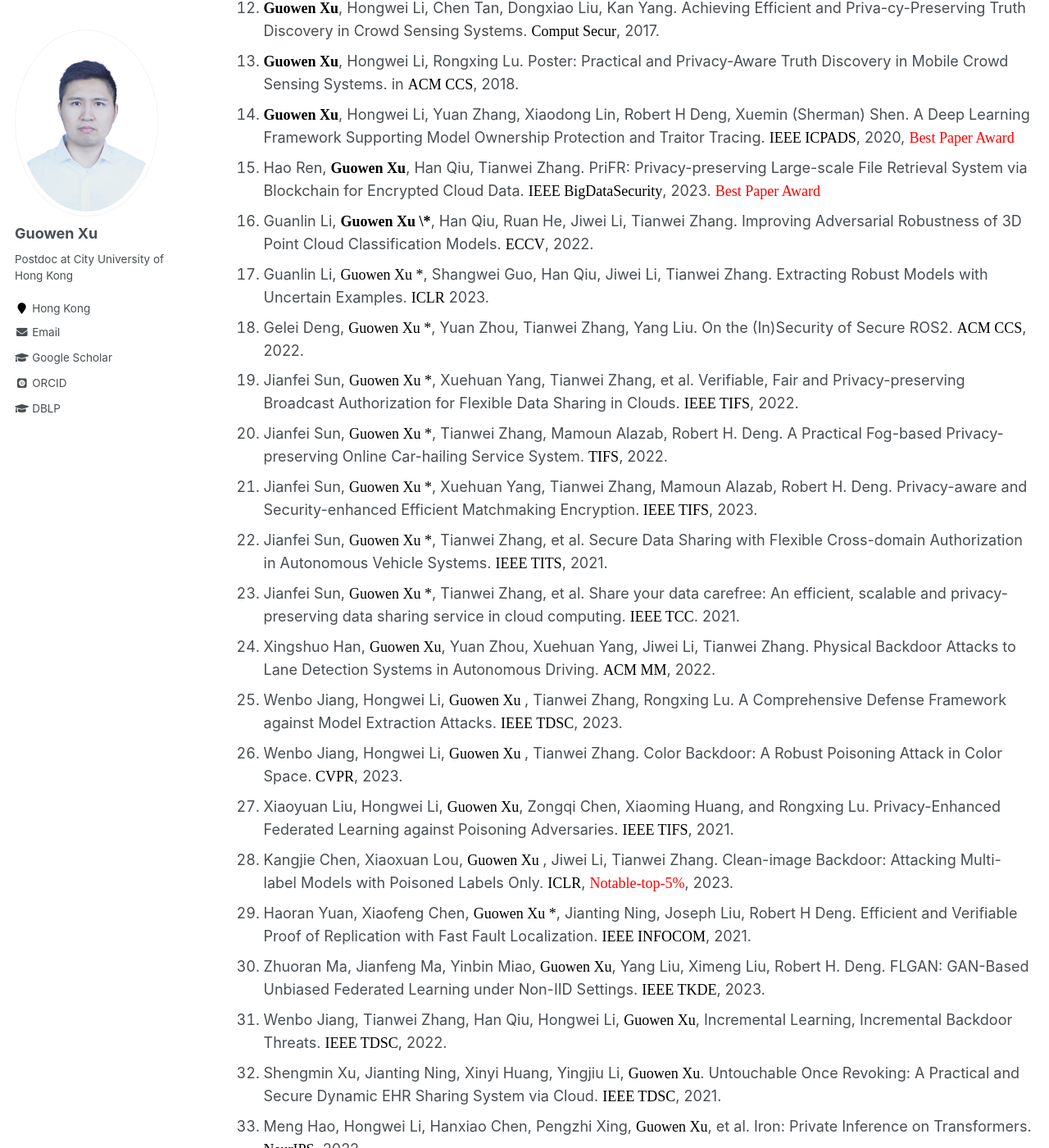
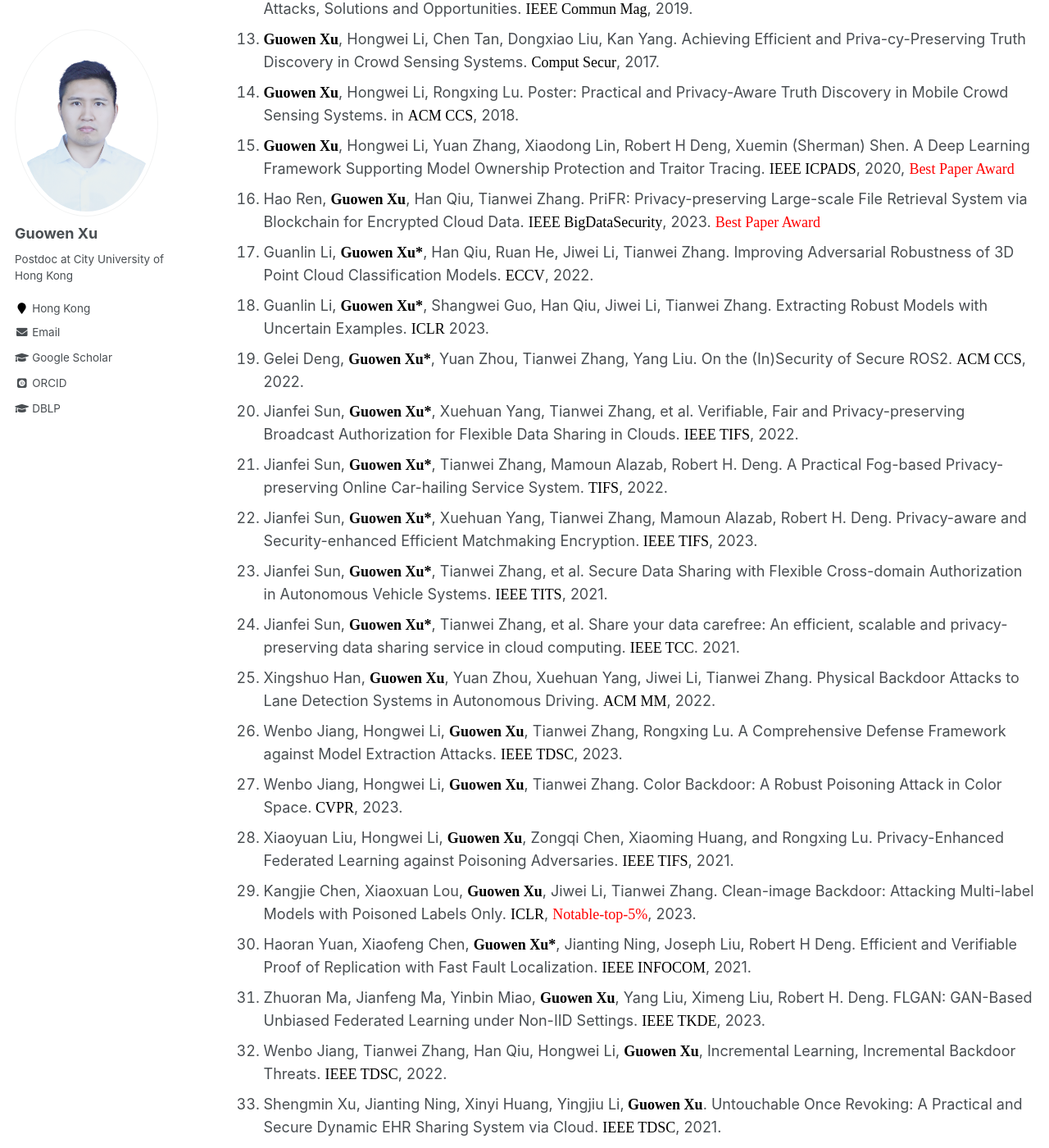
Before and after one commit to Guowen-xu/guowen-xu.github.io, a Jekyll site: the page built from _pages/publications.md, in a window 1280 px wide and 1400 px high, scrolled down 1119 px. Shown: the whole window at 82% size. Built offline with Jekyll 4.4.1, drawn with Linux system fonts in a browser that asks for light colours; some web fonts are replaced.

Commit message:
Update publications.md

```diff
--- a/_pages/publications.md
+++ b/_pages/publications.md
@@ -22,7 +22,7 @@ You can find my articles on my [Google Scholar](https://scholar.google.com.hk/ci
 6. **<font face="Times New Roman" color=black size=4> Guowen Xu</font>**, Xingshuo Han, Shengmin Xu, Tianwei Zhang, Hongwei Li, et al. Hercules: Boosting the Performance of Privacy-preserving Federated Learning. <font face="Times New Roman" color=black size=4> IEEE TDSC</font>, 2022.
 7. **<font face="Times New Roman" color=black size=4> Guowen Xu</font>**, Shengmin Xu, Jinhua Ma, Jianting Ning, Xinyi Huang. An Adaptively Secure and Efficient Data Sharing System for Dynamic User Groups in Cloud. <font face="Times New Roman" color=black size=4> IEEE TIFS</font>, 2023.
 8. **<font face="Times New Roman" color=black size=4> Guowen Xu</font>**, Hongwei Li, Hao Ren, Jianfei Sun, Shengmin Xu, Jianting Ning, Robert H. Deng. Secure and Verifiable Inference in Deep Neural Networks.<font face="Times New Roman" color=black size=4> ACM ACSAC</font>, 2021.
-9.**<font face="Times New Roman" color=black size=4> Guowen Xu</font>**, Hongwei Li, Shengmin Xu, Hao Ren, Kan Yang, Yinghui Zhang, Jianfei Sun, Robert H. Deng. Catch You If You Deceive Me: Verifiable and Privacy-aware Truth Discovery in Crowd Sensing Systems. <font face="Times New Roman" color=black size=4> ACM ASIACCS</font>, 2020.
+9. **<font face="Times New Roman" color=black size=4> Guowen Xu</font>**, Hongwei Li, Shengmin Xu, Hao Ren, Kan Yang, Yinghui Zhang, Jianfei Sun, Robert H. Deng. Catch You If You Deceive Me: Verifiable and Privacy-aware Truth Discovery in Crowd Sensing Systems. <font face="Times New Roman" color=black size=4> ACM ASIACCS</font>, 2020.
 10. **<font face="Times New Roman" color=black size=4> Guowen Xu</font>**, Guanlin Li, Shangwei Guo, Tianwei Zhang, Hongwei Li. Secure Decentralized Image Classification with Multiparty Homomorphic Encryption. <font face="Times New Roman" color=black size=4> IEEE TCSVT</font>, 2023.
 11. **<font face="Times New Roman" color=black size=4> Guowen Xu</font>**, Hongwei Li, Hao Ren, Xiaodong Lin, Xuemin (Sherman) Shen. DNA Similarity Search with Access Control over Encrypted Cloud Data. <font face="Times New Roman" color=black size=4> IEEE TCC</font>, 2019.
 12.**<font face="Times New Roman" color=black size=4> Guowen Xu</font>**, Hongwei Li, Sen Liu, Mi Wen, Rongxing Lu. Efficient and Privacy-preserving Truth Discovery in Mobile Crowd Sensing Systems. <font face="Times New Roman" color=black size=4> IEEE TVT</font>, 2019.
@@ -31,28 +31,28 @@ You can find my articles on my [Google Scholar](https://scholar.google.com.hk/ci
 15. **<font face="Times New Roman" color=black size=4> Guowen Xu</font>**, Hongwei Li, Rongxing Lu. Poster: Practical and Privacy-Aware Truth Discovery in Mobile Crowd Sensing Systems. in <font face="Times New Roman" color=black size=4> ACM CCS</font>, 2018.
 16. **<font face="Times New Roman" color=black size=4> Guowen Xu</font>**, Hongwei Li, Yuan Zhang, Xiaodong Lin, Robert H Deng, Xuemin (Sherman) Shen. A Deep Learning Framework Supporting Model Ownership Protection and Traitor Tracing. <font face="Times New Roman" color=black size=4> IEEE ICPADS</font>, 2020, <font face="Times New Roman" color=red size=4> Best Paper Award</font>
 17. Hao Ren, **<font face="Times New Roman" color=black size=4> Guowen Xu</font>**, Han Qiu, Tianwei Zhang. PriFR: Privacy-preserving Large-scale File Retrieval System via Blockchain for Encrypted Cloud Data. <font face="Times New Roman" color=black size=4> IEEE BigDataSecurity</font>, 2023. <font face="Times New Roman" color=red size=4> Best Paper Award</font>
-18. Guanlin Li, **<font face="Times New Roman" color=black size=4> Guowen Xu \*</font>**, Han Qiu, Ruan He, Jiwei Li,  Tianwei Zhang. Improving Adversarial Robustness of 3D Point Cloud Classification Models.  <font face="Times New Roman" color=black size=4>ECCV</font>, 2022.
-19. <div class="justify">Guanlin Li, <font face="Times New Roman" color=black size=4> Guowen Xu *</font>, Shangwei Guo, Han Qiu, Jiwei Li, Tianwei Zhang. Extracting Robust Models with Uncertain Examples. <font face="Times New Roman" color=black size=4> ICLR</font> 2023.</div>
-20. <div class="justify">Gelei Deng, <font face="Times New Roman" color=black size=4> Guowen Xu *</font>, Yuan Zhou, Tianwei Zhang, Yang Liu. On the (In)Security of Secure ROS2. <font face="Times New Roman" color=black size=4> ACM CCS</font>, 2022. </div>
-21. <div class="justify">Jianfei Sun, <font face="Times New Roman" color=black size=4> Guowen Xu *</font>, Xuehuan Yang, Tianwei Zhang, et al. Verifiable, Fair and Privacy-preserving Broadcast Authorization for Flexible Data Sharing in Clouds. <font face="Times New Roman" color=black size=4> IEEE TIFS</font>, 2022.</div>
-22. <div class="justify">Jianfei Sun, <font face="Times New Roman" color=black size=4> Guowen Xu *</font>, Tianwei Zhang, Mamoun Alazab, Robert H. Deng. A Practical Fog-based Privacy-preserving Online Car-hailing Service System. <font face="Times New Roman" color=black size=4> TIFS</font>, 2022. </div>
-23. <div class="justify">Jianfei Sun, <font face="Times New Roman" color=black size=4> Guowen Xu *</font>, Xuehuan Yang, Tianwei Zhang, Mamoun Alazab, Robert H. Deng. Privacy-aware and Security-enhanced Efficient Matchmaking Encryption.<font face="Times New Roman" color=black size=4> IEEE TIFS</font>, 2023. </div>
-24. <div class="justify">Jianfei Sun,  <font face="Times New Roman" color=black size=4> Guowen Xu *</font>, Tianwei Zhang, et al. Secure Data Sharing with Flexible Cross-domain Authorization in Autonomous Vehicle Systems. <font face="Times New Roman" color=black size=4> IEEE TITS</font>, 2021. </div>
-25. <div class="justify">Jianfei Sun,  <font face="Times New Roman" color=black size=4> Guowen Xu *</font>, Tianwei Zhang, et al. Share your data carefree: An efficient, scalable and privacy-preserving data sharing service in cloud computing. <font face="Times New Roman" color=black size=4> IEEE TCC</font>. 2021. </div>
-26. <div class="justify">Xingshuo Han, <font face="Times New Roman" color=black size=4> Guowen Xu</font>, Yuan Zhou, Xuehuan Yang, Jiwei Li, Tianwei Zhang. Physical Backdoor Attacks to Lane Detection Systems in Autonomous Driving.  <font face="Times New Roman" color=black size=4>ACM MM</font>, 2022. </div>
-27. <div class="justify">Wenbo Jiang, Hongwei Li, <font face="Times New Roman" color=black size=4> Guowen Xu </font>, Tianwei Zhang, Rongxing Lu. A Comprehensive Defense Framework against Model Extraction Attacks. <font face="Times New Roman" color=black size=4> IEEE TDSC</font>, 2023. </div>
-28.  <div class="justify">Wenbo Jiang, Hongwei Li, <font face="Times New Roman" color=black size=4> Guowen Xu </font>, Tianwei Zhang. Color Backdoor: A Robust Poisoning Attack in Color Space.<font face="Times New Roman" color=black size=4> CVPR</font>, 2023.</div>
-29.  <div class="justify">Xiaoyuan Liu, Hongwei Li, <font face="Times New Roman" color=black size=4> Guowen Xu</font>, Zongqi Chen, Xiaoming Huang, and Rongxing Lu. Privacy-Enhanced Federated Learning against Poisoning Adversaries. <font face="Times New Roman" color=black size=4> IEEE TIFS</font>, 2021. </div>
-30.  <div class="justify">Kangjie Chen, Xiaoxuan Lou, <font face="Times New Roman" color=black size=4> Guowen Xu </font>, Jiwei Li, Tianwei Zhang. Clean-image Backdoor: Attacking Multi-label Models with Poisoned Labels Only. <font face="Times New Roman" color=black size=4> ICLR</font>, <font face="Times New Roman" color=red size=4> Notable-top-5%</font>, 2023.</div>
-31. <div class="justify">Haoran Yuan, Xiaofeng Chen, <font face="Times New Roman" color=black size=4> Guowen Xu *</font>, Jianting Ning, Joseph Liu, Robert H Deng.  Efficient and Verifiable Proof of Replication with Fast Fault Localization.  <font face="Times New Roman" color=black size=4> IEEE INFOCOM</font>, 2021.</div>
-32. <div class="justify">Zhuoran Ma, Jianfeng Ma, Yinbin Miao, <font face="Times New Roman" color=black size=4> Guowen Xu</font>, Yang Liu, Ximeng Liu, Robert H. Deng. FLGAN: GAN-Based Unbiased Federated Learning under Non-IID Settings. <font face="Times New Roman" color=black size=4> IEEE TKDE</font>, 2023. </div>
-33. <div class="justify">Wenbo Jiang, Tianwei Zhang, Han Qiu, Hongwei Li, <font face="Times New Roman" color=black size=4> Guowen Xu</font>, Incremental Learning, Incremental Backdoor Threats. <font face="Times New Roman" color=black size=4> IEEE TDSC</font>, 2022.</div>
-34. <div class="justify">Shengmin Xu, Jianting Ning, Xinyi Huang, Yingjiu Li, <font face="Times New Roman" color=black size=4> Guowen Xu</font>. Untouchable Once Revoking: A Practical and Secure Dynamic EHR Sharing System via Cloud. <font face="Times New Roman" color=black size=4> IEEE TDSC</font>, 2021. </div>
-35. Meng Hao, Hongwei Li, Hanxiao Chen, Pengzhi Xing, <font face="Times New Roman" color=black size=4> Guowen Xu</font>, et al. Iron: Private Inference on Transformers.  <font face="Times New Roman" color=black size=4> NeurIPS</font>. 2022.
-36. Haoxiao Chen, Hongwei Li, Meng Hao, Kangjie Chen, <font face="Times New Roman" color=black size=4> Guowen Xu</font>, et al. GuardHFL: Privacy Guardian for Heterogeneous Federated Learning. <font face="Times New Roman" color=black size=4> ICML</font>, 2023.
-37. Dongyun Xue, Haomiao Yang, Mengyu Ge, Jingwei Li, <font face="Times New Roman" color=black size=4> Guowen Xu</font>, Hongwei Li. Fast Genera-tion-Based Gradient Leakage Attacks against Highly Compressed Gradients.  <font face="Times New Roman" color=black size=4> IEEE INFOCOM</font>, 2023.
-38. Shengmin Xu, Jianting Ning, Yingjiu Li, Yinghui Zhang, <font face="Times New Roman" color=black size=4> Guowen Xu</font>, et al. A Secure EMR Sharing System with Tamper Resistance and Expressive Access Control. <font face="Times New Roman" color=black size=4> IEEE TDSC</font>, 2021.
-39. Shengmin Xu, Jianting Ning, Yingjiu Li, Yinghui zhang, <font face="Times New Roman" color=black size=4> Guowen Xu</font>, et al. Match in My Way: Fine-Grained Bilateral Access Control for Secure Cloud-Fog Computing. <font face="Times New Roman" color=black size=4> IEEE TDSC</font>, 2020.
-40. Hanxiao Chen, Hongwei Li, Yingzhe Wang, Meng Hao,  <font face="Times New Roman" color=black size=4> Guowen Xu</font>, Tianwei Zhang. PriVDT: An Efficient Two-Party Cryptographic Framework for Vertical Decision Trees. <font face="Times New Roman" color=black size=4> IEEE TIFS</font>, 2022.
-41. Jingwei Wang, Xinchun Yin, Jianting Ning, Shengmin Xu, <font face="Times New Roman" color=black size=4> Guowen Xu</font>, and Xinyi Huang. Secure Updatable Storage Access Control System for EHRs in the Cloud. <font face="Times New Roman" color=black size=4> IEEE TSC</font>, 2022.
-42. Xingshuo Han, Yutong Wu, Qingjie Zhang, Yuan Zhou,  Yuan Xu, Han Qiu, <font face="Times New Roman" color=black size=4> Guowen Xu</font>, and Tianwei Zhang. Backdooring Multimodal Learning. <font face="Times New Roman" color=black size=4> IEEE S&P</font>, 2024.
+18. Guanlin Li, **<font face="Times New Roman" color=black size=4> Guowen Xu*</font>**, Han Qiu, Ruan He, Jiwei Li,  Tianwei Zhang. Improving Adversarial Robustness of 3D Point Cloud Classification Models.  <font face="Times New Roman" color=black size=4>ECCV</font>, 2022.
+19. Guanlin Li, **<font face="Times New Roman" color=black size=4> Guowen Xu*</font>**, Shangwei Guo, Han Qiu, Jiwei Li, Tianwei Zhang. Extracting Robust Models with Uncertain Examples. <font face="Times New Roman" color=black size=4> ICLR</font> 2023.
+20. Gelei Deng, **<font face="Times New Roman" color=black size=4> Guowen Xu*</font>**, Yuan Zhou, Tianwei Zhang, Yang Liu. On the (In)Security of Secure ROS2. <font face="Times New Roman" color=black size=4> ACM CCS</font>, 2022.
+21. Jianfei Sun, **<font face="Times New Roman" color=black size=4> Guowen Xu*</font>**, Xuehuan Yang, Tianwei Zhang, et al. Verifiable, Fair and Privacy-preserving Broadcast Authorization for Flexible Data Sharing in Clouds. <font face="Times New Roman" color=black size=4> IEEE TIFS</font>, 2022.
+22. Jianfei Sun, **<font face="Times New Roman" color=black size=4> Guowen Xu*</font>**, Tianwei Zhang, Mamoun Alazab, Robert H. Deng. A Practical Fog-based Privacy-preserving Online Car-hailing Service System. <font face="Times New Roman" color=black size=4> TIFS</font>, 2022.
+23. Jianfei Sun, **<font face="Times New Roman" color=black size=4> Guowen Xu*</font>**, Xuehuan Yang, Tianwei Zhang, Mamoun Alazab, Robert H. Deng. Privacy-aware and Security-enhanced Efficient Matchmaking Encryption.<font face="Times New Roman" color=black size=4> IEEE TIFS</font>, 2023.
+24. Jianfei Sun,  **<font face="Times New Roman" color=black size=4> Guowen Xu*</font>**, Tianwei Zhang, et al. Secure Data Sharing with Flexible Cross-domain Authorization in Autonomous Vehicle Systems. <font face="Times New Roman" color=black size=4> IEEE TITS</font>, 2021.
+25. Jianfei Sun,  **<font face="Times New Roman" color=black size=4> Guowen Xu*</font>**, Tianwei Zhang, et al. Share your data carefree: An efficient, scalable and privacy-preserving data sharing service in cloud computing. <font face="Times New Roman" color=black size=4> IEEE TCC</font>. 2021.
+26. Xingshuo Han, **<font face="Times New Roman" color=black size=4> Guowen Xu</font>**, Yuan Zhou, Xuehuan Yang, Jiwei Li, Tianwei Zhang. Physical Backdoor Attacks to Lane Detection Systems in Autonomous Driving.  <font face="Times New Roman" color=black size=4>ACM MM</font>, 2022.
+27. Wenbo Jiang, Hongwei Li, **<font face="Times New Roman" color=black size=4> Guowen Xu</font>**, Tianwei Zhang, Rongxing Lu. A Comprehensive Defense Framework against Model Extraction Attacks. <font face="Times New Roman" color=black size=4> IEEE TDSC</font>, 2023.
+28.  Wenbo Jiang, Hongwei Li, **<font face="Times New Roman" color=black size=4> Guowen Xu</font>**, Tianwei Zhang. Color Backdoor: A Robust Poisoning Attack in Color Space.<font face="Times New Roman" color=black size=4> CVPR</font>, 2023.
+29.  Xiaoyuan Liu, Hongwei Li, **<font face="Times New Roman" color=black size=4> Guowen Xu</font>**, Zongqi Chen, Xiaoming Huang, and Rongxing Lu. Privacy-Enhanced Federated Learning against Poisoning Adversaries. <font face="Times New Roman" color=black size=4> IEEE TIFS</font>, 2021.
+30.  Kangjie Chen, Xiaoxuan Lou, **<font face="Times New Roman" color=black size=4> Guowen Xu</font>**, Jiwei Li, Tianwei Zhang. Clean-image Backdoor: Attacking Multi-label Models with Poisoned Labels Only. <font face="Times New Roman" color=black size=4> ICLR</font>, <font face="Times New Roman" color=red size=4> Notable-top-5%</font>, 2023.
+31. Haoran Yuan, Xiaofeng Chen, **<font face="Times New Roman" color=black size=4> Guowen Xu*</font>**, Jianting Ning, Joseph Liu, Robert H Deng.  Efficient and Verifiable Proof of Replication with Fast Fault Localization.  <font face="Times New Roman" color=black size=4> IEEE INFOCOM</font>, 2021.
+32. Zhuoran Ma, Jianfeng Ma, Yinbin Miao, **<font face="Times New Roman" color=black size=4> Guowen Xu</font>**, Yang Liu, Ximeng Liu, Robert H. Deng. FLGAN: GAN-Based Unbiased Federated Learning under Non-IID Settings. <font face="Times New Roman" color=black size=4> IEEE TKDE</font>, 2023.
+33. Wenbo Jiang, Tianwei Zhang, Han Qiu, Hongwei Li, **<font face="Times New Roman" color=black size=4> Guowen Xu</font>**, Incremental Learning, Incremental Backdoor Threats. <font face="Times New Roman" color=black size=4> IEEE TDSC</font>, 2022.
+34. Shengmin Xu, Jianting Ning, Xinyi Huang, Yingjiu Li,**<font face="Times New Roman" color=black size=4> Guowen Xu</font>**. Untouchable Once Revoking: A Practical and Secure Dynamic EHR Sharing System via Cloud. <font face="Times New Roman" color=black size=4> IEEE TDSC</font>, 2021.
+35. Meng Hao, Hongwei Li, Hanxiao Chen, Pengzhi Xing, **<font face="Times New Roman" color=black size=4> Guowen Xu</font>**, et al. Iron: Private Inference on Transformers.  <font face="Times New Roman" color=black size=4> NeurIPS</font>. 2022.
+36. Haoxiao Chen, Hongwei Li, Meng Hao, Kangjie Chen, **<font face="Times New Roman" color=black size=4> Guowen Xu</font>**, et al. GuardHFL: Privacy Guardian for Heterogeneous Federated Learning. <font face="Times New Roman" color=black size=4> ICML</font>, 2023.
+37. Dongyun Xue, Haomiao Yang, Mengyu Ge, Jingwei Li, **<font face="Times New Roman" color=black size=4> Guowen Xu</font>**, Hongwei Li. Fast Genera-tion-Based Gradient Leakage Attacks against Highly Compressed Gradients.  <font face="Times New Roman" color=black size=4> IEEE INFOCOM</font>, 2023.
+38. Shengmin Xu, Jianting Ning, Yingjiu Li, Yinghui Zhang, **<font face="Times New Roman" color=black size=4> Guowen Xu</font>**, et al. A Secure EMR Sharing System with Tamper Resistance and Expressive Access Control. <font face="Times New Roman" color=black size=4> IEEE TDSC</font>, 2021.
+39. Shengmin Xu, Jianting Ning, Yingjiu Li, Yinghui zhang, **<font face="Times New Roman" color=black size=4> Guowen Xu</font>**, et al. Match in My Way: Fine-Grained Bilateral Access Control for Secure Cloud-Fog Computing. <font face="Times New Roman" color=black size=4> IEEE TDSC</font>, 2020.
+40. Hanxiao Chen, Hongwei Li, Yingzhe Wang, Meng Hao,  **<font face="Times New Roman" color=black size=4> Guowen Xu</font>**, Tianwei Zhang. PriVDT: An Efficient Two-Party Cryptographic Framework for Vertical Decision Trees. <font face="Times New Roman" color=black size=4> IEEE TIFS</font>, 2022.
+41. Jingwei Wang, Xinchun Yin, Jianting Ning, Shengmin Xu, **<font face="Times New Roman" color=black size=4> Guowen Xu</font>**, and Xinyi Huang. Secure Updatable Storage Access Control System for EHRs in the Cloud. <font face="Times New Roman" color=black size=4> IEEE TSC</font>, 2022.
+42. Xingshuo Han, Yutong Wu, Qingjie Zhang, Yuan Zhou,  Yuan Xu, Han Qiu, **<font face="Times New Roman" color=black size=4> Guowen Xu</font>**, and Tianwei Zhang. Backdooring Multimodal Learning. <font face="Times New Roman" color=black size=4> IEEE S&P</font>, 2024.
```
